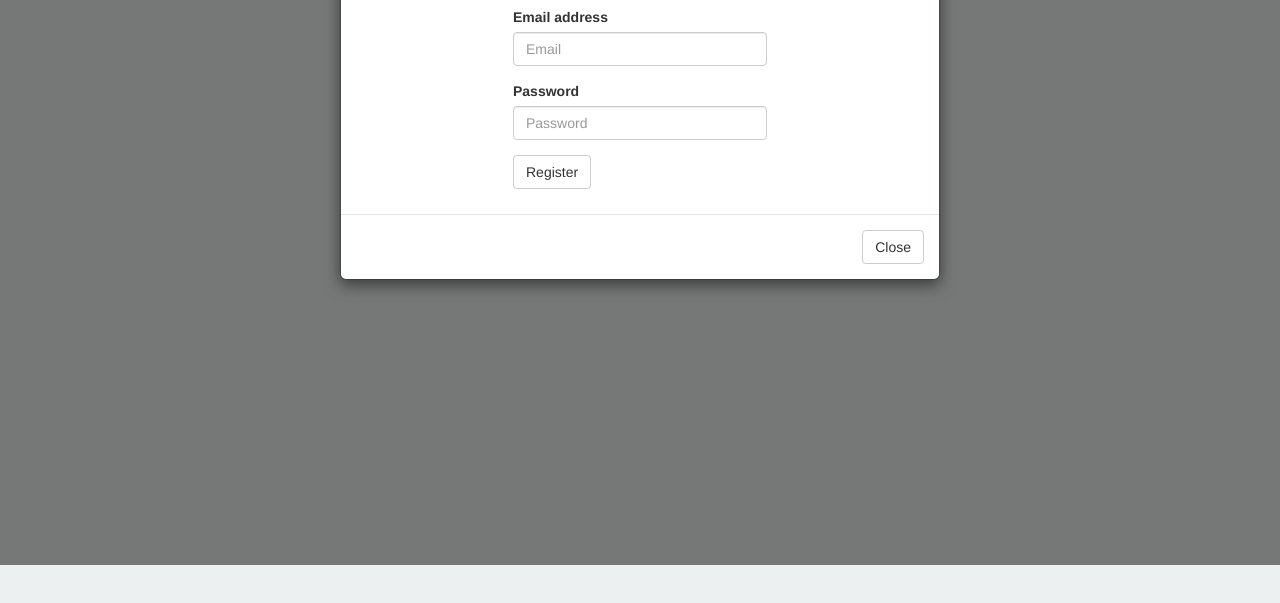
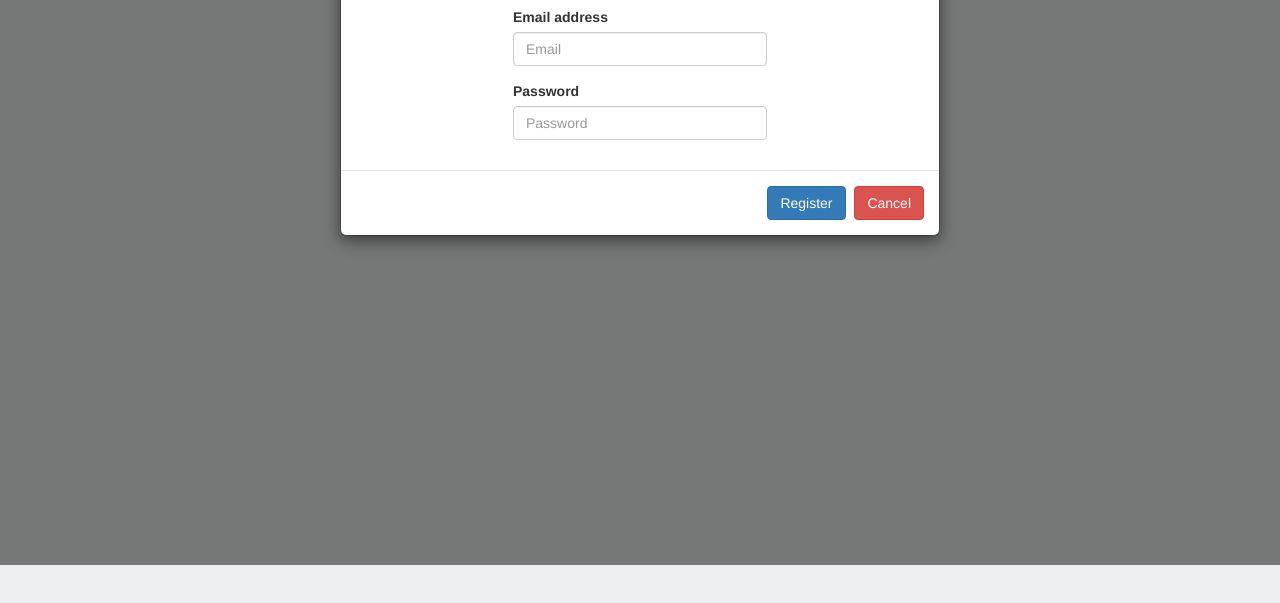
Before and after one commit to thomasroger/video-note-app, a website: page public/views/partials/auth.html in a window 1280 px wide. Both pictures are taken after a click on the button "Register". Shown: the part 235-838 px from the top of the page. Drawn offline with nearby package versions, Linux system fonts and the light colour scheme; some packages are replaced by stand-ins of ours; files that its build step writes are made by us from their sources.

Commit message:
fixed modal note list form

```diff
--- a/public/views/partials/auth.html
+++ b/public/views/partials/auth.html
@@ -63,7 +63,7 @@
                                 <button type="submit" class="btn btn-default">Login</button>
                             </div>
                             <div class="col-xs-6 col-sm-6 col-md-6 col-lg-6">
-                                <button type="button" class="btn btn-primary " data-toggle="modal" data-target="#myModal">
+                                <button type="button" class="btn btn-primary" data-toggle="modal" data-target="#myModal">
                                 Register
                                 </button>
                             </div>
@@ -96,7 +96,7 @@
                         <div class="row">
                             <div class="col-xs-12 col-sm-12 col-md-6 col-lg-6 col-md-offset-3 col-lg-offset-3">
                                 <!-- Register -->
-                                <form ng-submit="auth.register.submit($event)">
+                                <form>
                                     <h1>Register!</h1>
                                     <div class="form-group">
                                         <label for="exampleInputEmail1">Email address</label>
@@ -106,14 +106,15 @@
                                         <label for="exampleInputPassword1">Password</label>
                                         <input type="password" class="form-control" id="exampleInputPassword1" placeholder="Password" ng-model="auth.payload.password">
                                     </div>
-                                    <button type="submit" class="btn btn-default">Register</button>
+
                                     <p ng-class="auth.register.alert">{{ auth.register.message }}</p>
                                 </form>
                             </div>
                         </div>
                     </div>
                     <div class="modal-footer">
-                        <button type="button" class="btn btn-default" data-dismiss="modal">Close</button>
+                        <input type="submit" class="btn btn-primary" value="Register" ng-click="auth.register.submit($event)"/>
+                        <input type="button" class="btn btn-danger" data-dismiss="modal" value="Cancel"/>
                     </div>
                 </div> <!-- End modal body -->
 
```
Also changed, not shown: public/views/user-note-list.html (+1 -1 lines).
